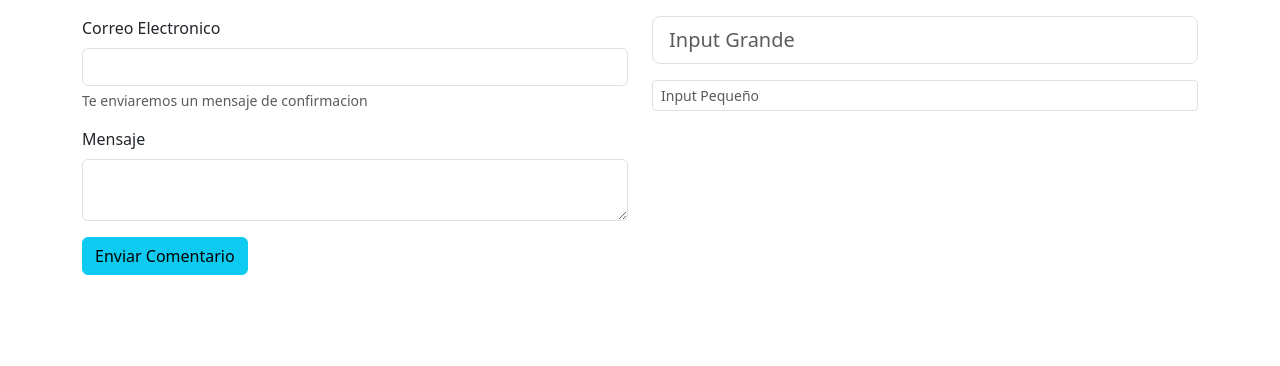
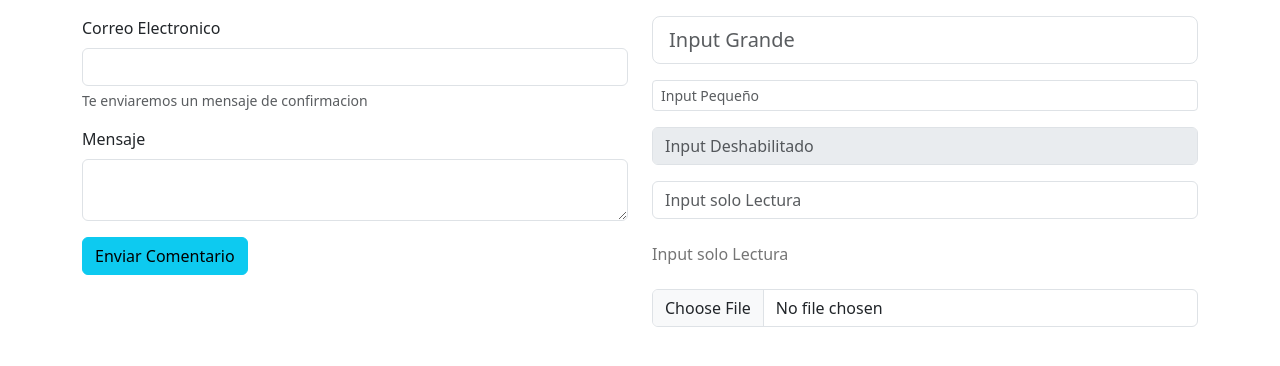
Before and after one commit to Katteryn-Villanueva/Bootstrap5primary, a plain HTML site: page formularios/formularios.html in a window 1280 px wide. Drawn offline with Linux system fonts and the light colour scheme.

Commit message:
conociendo los estilos de inputs que hay

```diff
--- a/formularios/formularios.html
+++ b/formularios/formularios.html
@@ -32,6 +32,10 @@
                 <form action="">
                     <input type="text" class="form-control form-control-lg mb-3" placeholder="Input Grande">
                     <input type="text" class="form-control form-control-sm mb-3" placeholder="Input Pequeño">
+                    <input type="text" class="form-control mb-3" placeholder="Input Deshabilitado" disabled>
+                    <input type="text" class="form-control mb-3" placeholder="Input solo Lectura" readonly>
+                    <input type="text" class="form-control-plaintext mb-3" placeholder="Input solo Lectura" readonly>
+                    <input type="file" class="form-control">
                 </form>
             </div>
         </div>
```
